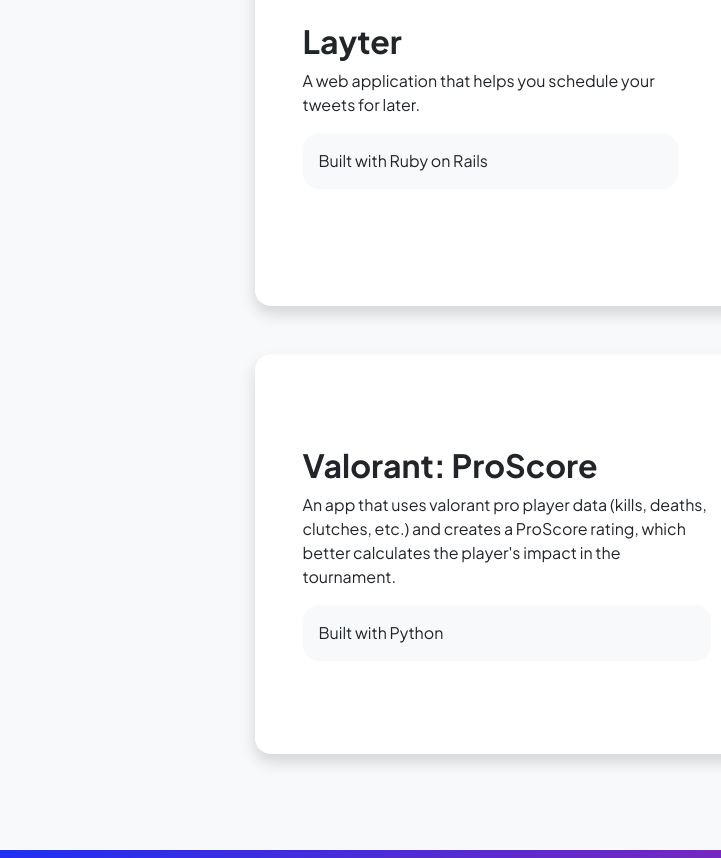
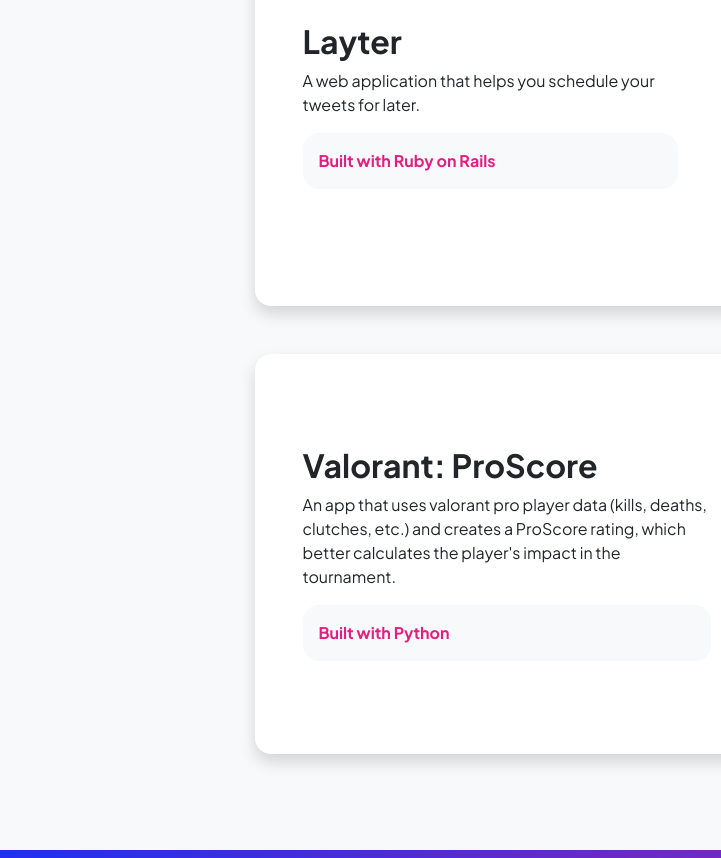
Before and after one commit to tirathmatharu/tirathmatharu.github.io, a plain HTML site: page projects.html in a window 1280 px wide. Shown: the part 320-1178 px from the top of the page, 0-721 px from the left. Drawn offline with nearby package versions, Linux system fonts and the light colour scheme.

Commit message:
updates to projects tab

```diff
--- a/projects.html
+++ b/projects.html
@@ -50,8 +50,9 @@
                                             <h2 class="fw-bolder">Layter</h2>
                                             <p>A web application that helps you schedule your tweets for later.
                                             </p>
-                                            <div class="col mb-4 mb-md-0"><div class="d-flex align-items-center bg-light rounded-4 p-3 h-100">Built with Ruby on Rails</div></div>
+                                            <div class="text-secondary fw-bolder mb-0col mb-4 mb-md-0"><div class="d-flex align-items-center bg-light rounded-4 p-3 h-100">Built with Ruby on Rails</div></div>
                                         </div>
+
                                         <img class="img-fluid" src="assets/layter-logo.png" alt="..." />
                                     </div>
                                 </div>
@@ -66,7 +67,7 @@
                                                 An app that uses valorant pro player data (kills, deaths, clutches, etc.) and creates a ProScore rating,
                                                 which better calculates the player's impact in the tournament.
                                             </p>
-                                            <div class="col mb-4 mb-md-0"><div class="d-flex align-items-center bg-light rounded-4 p-3 h-100">Built with Python</div></div>
+                                            <div class="text-secondary fw-bolder mb-4 mb-md-0"><div class="d-flex align-items-center bg-light rounded-4 p-3 h-100">Built with Python</div></div>
                                         </div>
                                         <img class="img-fluid" src="assets/valstats-logo.png" alt="..." />
                                     </div>
```
